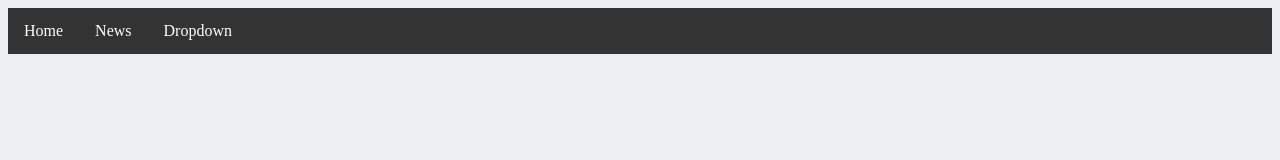
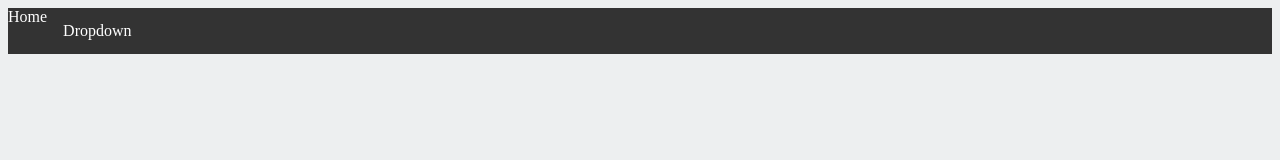
Before and after one commit to RedJester742/testsite.github.io, a plain HTML site: page index.html in a window 1280 px wide. Drawn offline with Linux system fonts and the light colour scheme.

Commit message:
Update index.html
get rid of navbar pad

```diff
--- a/index.html
+++ b/index.html
@@ -12,7 +12,7 @@
         font-size: 16px;
         color: white;
         text-align: center;
-        padding: 14px 16px;
+        padding: 0px 0px;
         text-decoration: none;
       }
 
@@ -77,8 +77,7 @@
   </head>
   <body>
    <div class="navbar">
-      <a href="#home">Home</a>
-      <a href="#news">News</a>
+      <a href="https://redjester742.github.io/testsite.github.io/">Home</a>
       <div class="dropdown">
         <button class="dropbtn">Dropdown
           <i class="fa fa-caret-down"></i>
```
